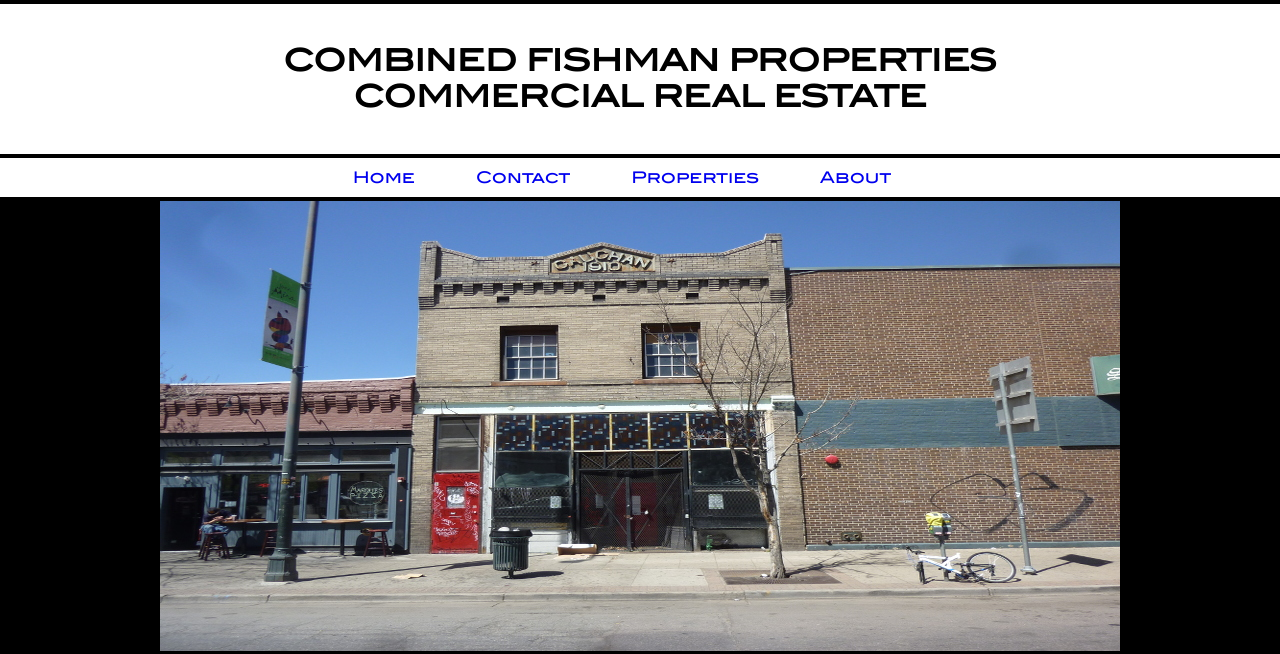
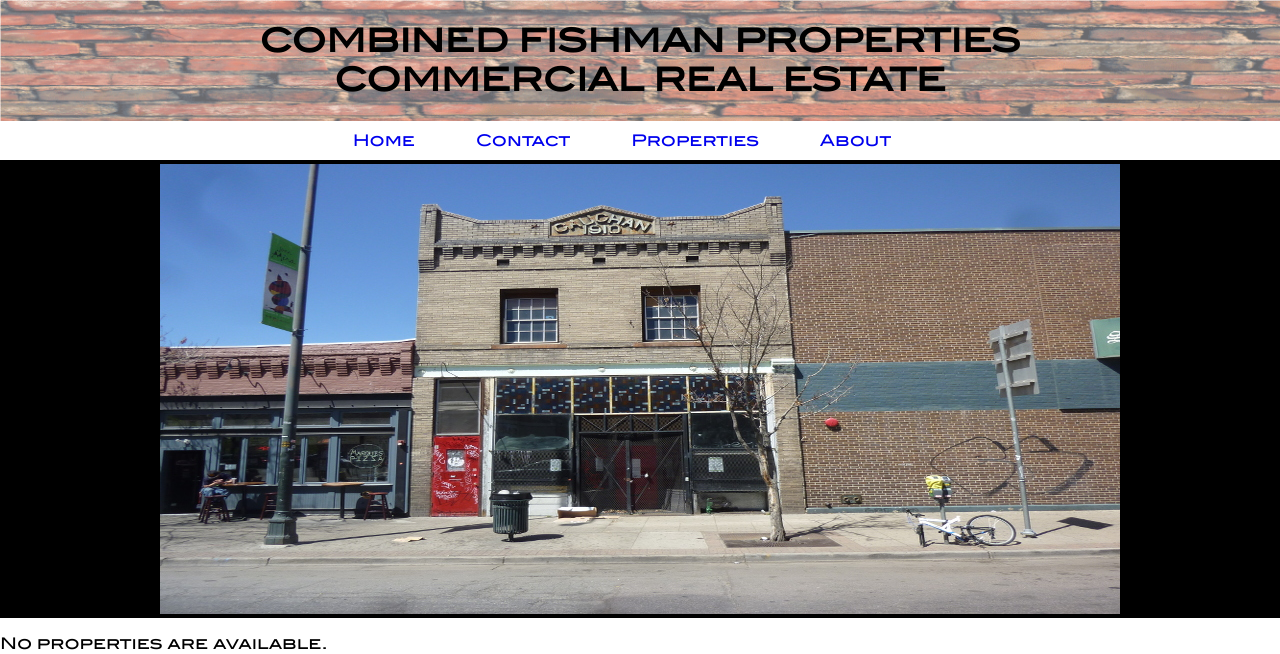
Before and after one commit to benjafishman/CombinedFishmanProperties, a Django app: template properties/templates/properties/home.html in a window 1280 px wide. Shown: the top 654 px of the page. Run offline with Django 3.2, Linux system fonts and the light colour scheme; the template is opened without the code that fills it, so the values that code supplies are empty; some libraries are stand-ins or nearby versions.

Commit message:
- updating banner background image html and css

```diff
--- a/properties/static/cfp.css
+++ b/properties/static/cfp.css
@@ -5,7 +5,6 @@ body {
     background-color: #ffffff;
     color: #000000;
 }
-
 
 @font-face {
     font-family: 'BlairMdiTC';
@@ -18,14 +17,46 @@ body {
     border-color: #000000;
     text-align: center;
     height: 150px;
-    color: #000000;
+    background-image: url("images/bricks1327x150.png");
 }
 
-#banner h1{
+#banner > h1{
     margin-top: 3%;
     font-size: 30px;
     font-color: #000000;
     font-weight: bold;
+}
+
+.banner-container {
+    position: relative;
+    overflow: hidden;
+}
+
+.banner-container:before {
+    content: ' ';
+    display: block;
+    position: absolute;
+    left: 0;
+    top: 0;
+    width: 100%;
+    height: 100%;
+    z-index: 1;
+    opacity: 0.6;
+    background-image: url('images/bricks1327x150.png');
+    background-repeat: no-repeat;
+    background-position: 50% 0;
+    -ms-background-size: cover;
+    -o-background-size: cover;
+    -moz-background-size: cover;
+    -webkit-background-size: cover;
+    background-size: cover;
+
+}
+.banner-container h1{
+    text-align: center;
+    z-index: 2;
+    position: relative;
+    color: #000;
 }
 
 #slider1 {
--- a/properties/templates/properties/base.html
+++ b/properties/templates/properties/base.html
@@ -16,10 +16,8 @@
 {% endblock %}
 <!-- NAVBAR -->
 <div id="header-wrapper">
-    <div id="banner">
-        <h1>COMBINED FISHMAN PROPERTIES<br>
-            COMMERCIAL REAL ESTATE
-        </h1>
+    <div class="banner-container">
+        <h1>COMBINED FISHMAN PROPERTIES<br>COMMERCIAL REAL ESTATE</h1>
     </div>
     <nav class="navbar">
         <a href="{% url 'properties:index' %}">Home</a>
```
Also changed, not shown: properties/static/images/bricks1327x150.png (added).
